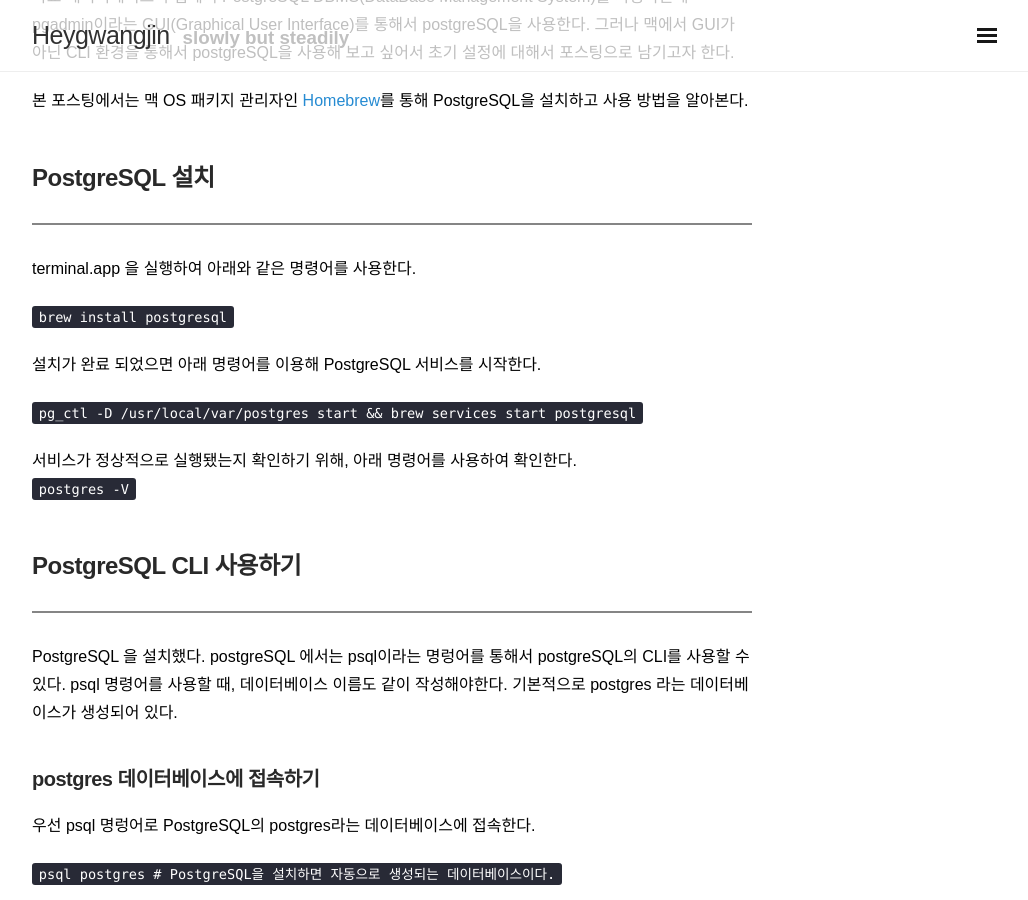
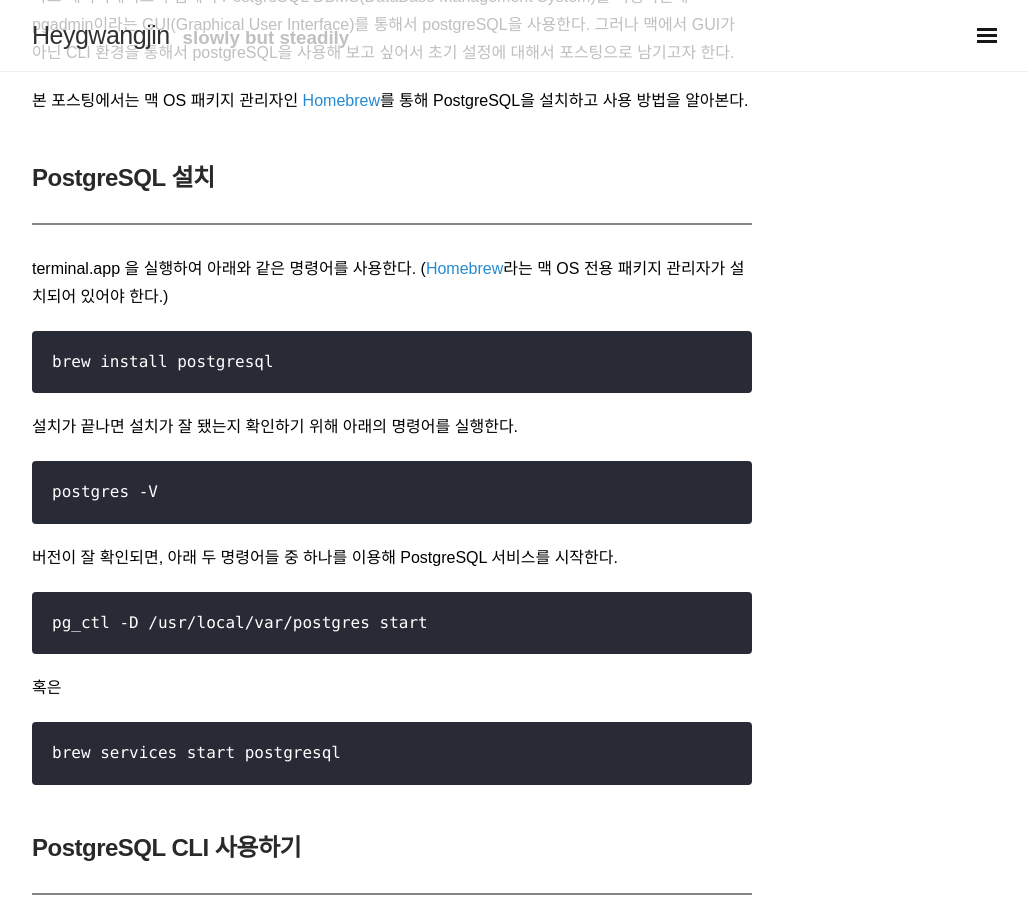
Before and after one commit to heygwangjin/heygwangjin.github.io, a Jekyll site: the page built from _posts/2021-03-17-postgresql.md, in a window 1280 px wide and 900 px high, scrolled down 281 px. Shown: the whole window, without its empty margins (248-1276 px from the left). Built offline with Jekyll 4.4.1, drawn with Linux system fonts in a browser that asks for light colours; nearby versions of some CDN libraries; some web fonts are replaced; comment, search, counter and statistics services are not loaded.

````diff
--- a/Gemfile
+++ b/Gemfile
@@ -28,3 +28,6 @@ end
 
 # Performance-booster for watching directories on Windows
 gem "wdm", "~> 0.1.1", :platforms => [:mingw, :x64_mingw, :mswin]
+
+
+gem "webrick", "~> 1.7"
--- a/_posts/2021-03-17-postgresql.md
+++ b/_posts/2021-03-17-postgresql.md
@@ -9,16 +9,23 @@ categories: Database
 본 포스팅에서는 맥 OS 패키지 관리자인 [Homebrew](https://brew.sh/index_ko)를 통해 PostgreSQL을 설치하고 사용 방법을 알아본다.
 ## PostgreSQL 설치
 * * *
-terminal.app 을 실행하여 아래와 같은 명령어를 사용한다.
+terminal.app 을 실행하여 아래와 같은 명령어를 사용한다. ([Homebrew](https://brew.sh/index_ko)라는 맥 OS 전용 패키지 관리자가 설치되어 있어야 한다.)
 
-`brew install postgresql`
-
-설치가 완료 되었으면 아래 명령어를 이용해 PostgreSQL 서비스를 시작한다.
-
-`pg_ctl -D /usr/local/var/postgres start && brew services start postgresql`
-
-서비스가 정상적으로 실행됐는지 확인하기 위해, 아래 명령어를 사용하여 확인한다.
-`postgres -V`
+```
+brew install postgresql
+```
+설치가 끝나면 설치가 잘 됐는지 확인하기 위해 아래의 명령어를 실행한다.
+```
+postgres -V
+```
+버전이 잘 확인되면, 아래 두 명령어들 중 하나를 이용해 PostgreSQL 서비스를 시작한다.
+```
+pg_ctl -D /usr/local/var/postgres start
+```
+혹은
+```
+brew services start postgresql
+```
 
 ## PostgreSQL CLI 사용하기
 * * *
````
Also changed, not shown: Gemfile.lock.
